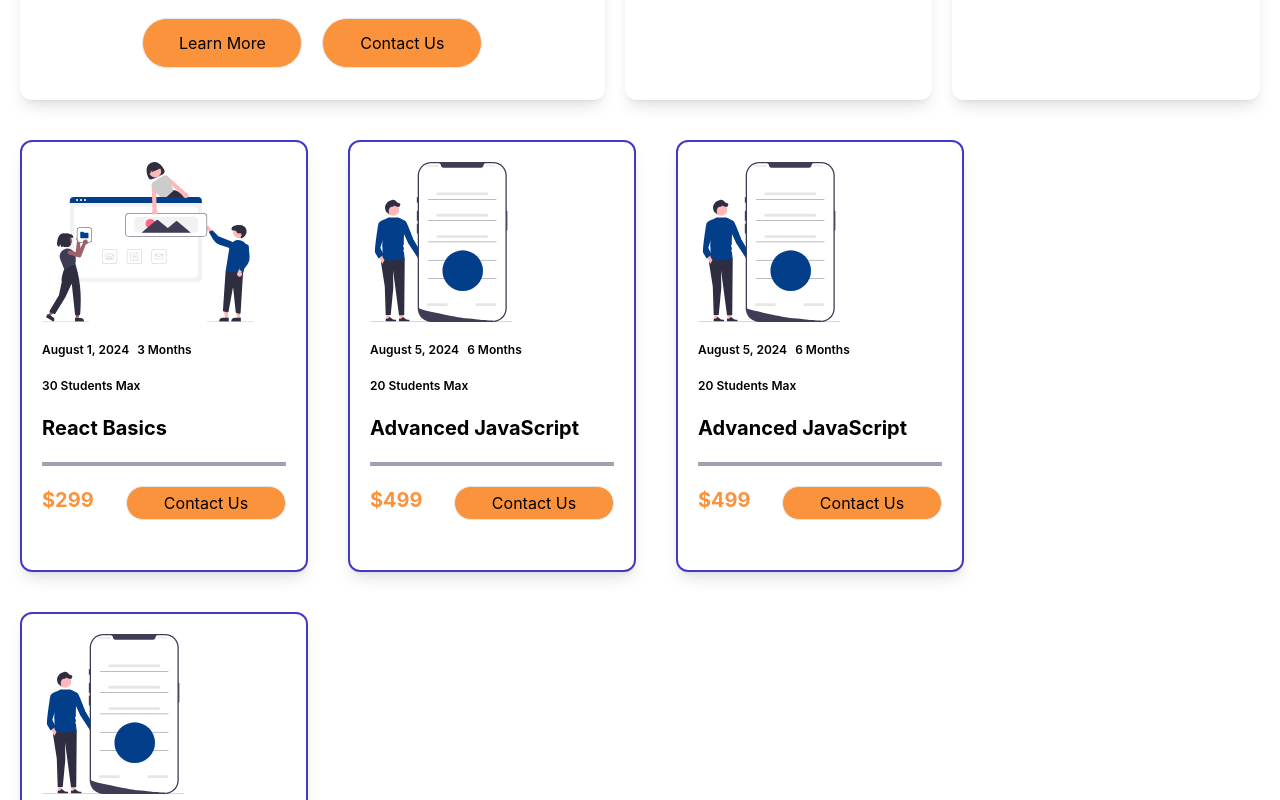
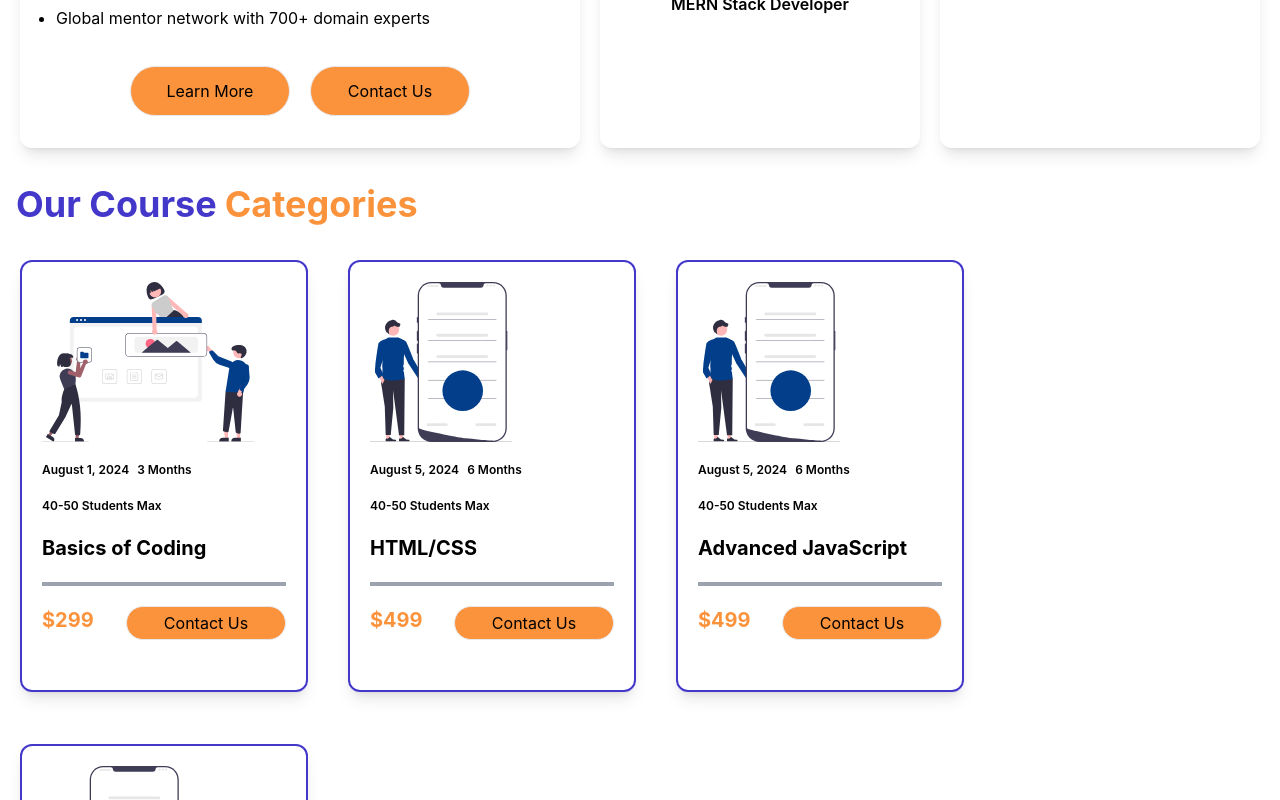
Before and after one commit to sambit223/EzCode_Academy, a React (Create React App) app: page / in a window 1280 px wide. Shown: the part 1160-1960 px from the top of the page. Built offline with nearby package versions, Linux system fonts and the light colour scheme.

Commit message:
Minor changes

```diff
--- a/src/components/Aboutus.js
+++ b/src/components/Aboutus.js
@@ -5,9 +5,13 @@ import { FaGraduationCap } from "react-icons/fa";
 
 const Aboutus = () => {
   return (
+    <>
+    <div className="flex justify-center m-8">
+
+    </div>
     <div className="flex flex-col lg:flex-row gap-5 mt-4 justify-between bg-white p-5">
       {/* About Main Section */}
-      <div className="flex flex-col gap-5 w-full lg:w-[38rem] rounded-xl shadow-lg p-4 transition-transform hover:scale-110 duration-500">
+      <div className="flex flex-col gap-5 w-full lg:w-[35rem] rounded-xl shadow-lg p-4 transition-transform hover:scale-110 duration-500">
         {/* Teacher div */}
         <div className="text-4xl font-bold text-indigo-700 leading-snug">
           <div className="flex gap-3">
@@ -64,6 +68,7 @@ const Aboutus = () => {
         </div>
       </div>
     </div>
+    </>
   );
 };
 
--- a/src/components/Banner.js
+++ b/src/components/Banner.js
@@ -24,7 +24,7 @@ const Banner = () => {
           interdum velit laoreet id donec ultrices tincidunt arcu. Maecenas
           ultricies mi eget mauris pharetra.
         </p>
-        <button className="bg-orange-500 text-white py-2 px-4 rounded-full hover:bg-orange-600 transition">
+        <button className="bg-orange-500 text-white py-2 px-4 rounded-full w-[13rem] hover:bg-orange-600 transition">
           Know More
         </button>
       </div>
--- a/src/components/Card.js
+++ b/src/components/Card.js
@@ -1,13 +1,14 @@
 import React from "react";
+
 const Card = ({ image, date, course, price, duration, max }) => {
   return (
-    <div className="flex flex-col  p-5 gap-5 m-5 w-[18rem] h-[27rem] rounded-xl shadow-lg  duration-500 border-2 border-indigo-700 leading-loose">
+    <div className="mb-8 transition-transform hover:scale-110 flex flex-col  p-5 gap-5 m-5 w-[18rem] h-[27rem] rounded-xl shadow-lg  duration-500 border-2 border-indigo-700 leading-loose">
       <div>
         {/* image section  */}
         <img
           src={image}
           alt="Sanjay Kandula"
-          className="transition-transform hover:scale-110 h-[10rem]"
+          className=" h-[10rem]"
         />
       </div>
 
@@ -30,7 +31,7 @@ const Card = ({ image, date, course, price, duration, max }) => {
 
       <div className="flex  justify-between">
         <h1 className="text-orange-400 font-bold text-xl">{price}</h1>
-        <button className="transition-transform duration-700 w-[10rem] ease-in-out hover:scale-110 bg-orange-400 hover:bg-white border hover:border-orange-500 rounded-full">
+        <button className="w-[10rem] ease-in-out hover:scale-110 bg-orange-400 hover:bg-white border hover:border-orange-500 rounded-full">
           Contact Us
         </button>
       </div>
--- /dev/null
+++ b/src/components/Courses.js
@@ -0,0 +1,50 @@
+import React from 'react'
+import Card from './Card'
+import image1 from "../assets/web-design.svg";
+import image2 from "../assets/app-development.svg";
+
+const Courses = () => {
+  return (
+    <><div className="flex justify-start m-4 gap-2">
+    <h1 className="text-4xl font-bold text-indigo-700">Our Course </h1>
+    <h1 className="text-4xl font-bold text-orange-400"> Categories</h1>
+  </div>
+    <div className="flex flex-wrap justify-start items-center">
+        <Card
+          image={image1}
+          date="August 1, 2024"
+          duration="3 Months"
+          max="40-50 Students Max"
+          course="Basics of Coding"
+          price="$299"
+        />
+        <Card
+          image={image2}
+          date="August 5, 2024"
+          duration="6 Months"
+          max="40-50 Students Max"
+          course="HTML/CSS"
+          price="$499"
+        />
+        <Card
+          image={image2}
+          date="August 5, 2024"
+          duration="6 Months"
+          max="40-50 Students Max"
+          course="Advanced JavaScript"
+          price="$499"
+        />
+        <Card
+          image={image2}
+          date="August 5, 2024"
+          duration="6 Months"
+          max="40-50 Students Max"
+          course="React Js"
+          price="$499"
+        />
+      </div>
+      </>
+  )
+}
+
+export default Courses
--- a/src/components/Home.js
+++ b/src/components/Home.js
@@ -1,55 +1,17 @@
 import React from "react";
 import Header from "./Header";
 import Aboutus from "./Aboutus";
-import Card from "./Card";
-import image1 from "../assets/web-design.svg";
-import image2 from "../assets/app-development.svg";
-
-
 import Banner from './Banner'
-
 import Footer from './Footer'
+import Courses from "./Courses";
 
 const Home = () => {
   return (
     <div>
-      <Header />
+      <Header/>
        <Banner/>
-     <Aboutus/>
-      <div className="flex flex-wrap justify-start items-center">
-        <Card
-          image={image1}
-          date="August 1, 2024"
-          duration="3 Months"
-          max="30 Students Max"
-          course="React Basics"
-          price="$299"
-        />
-        <Card
-          image={image2}
-          date="August 5, 2024"
-          duration="6 Months"
-          max="20 Students Max"
-          course="Advanced JavaScript"
-          price="$499"
-        />
-        <Card
-          image={image2}
-          date="August 5, 2024"
-          duration="6 Months"
-          max="20 Students Max"
-          course="Advanced JavaScript"
-          price="$499"
-        />
-        <Card
-          image={image2}
-          date="August 5, 2024"
-          duration="6 Months"
-          max="20 Students Max"
-          course="Advanced JavaScript"
-          price="$499"
-        />
-      </div>
+      <Aboutus/>
+      <Courses/>
       <Footer />
     </div>
   );
```
